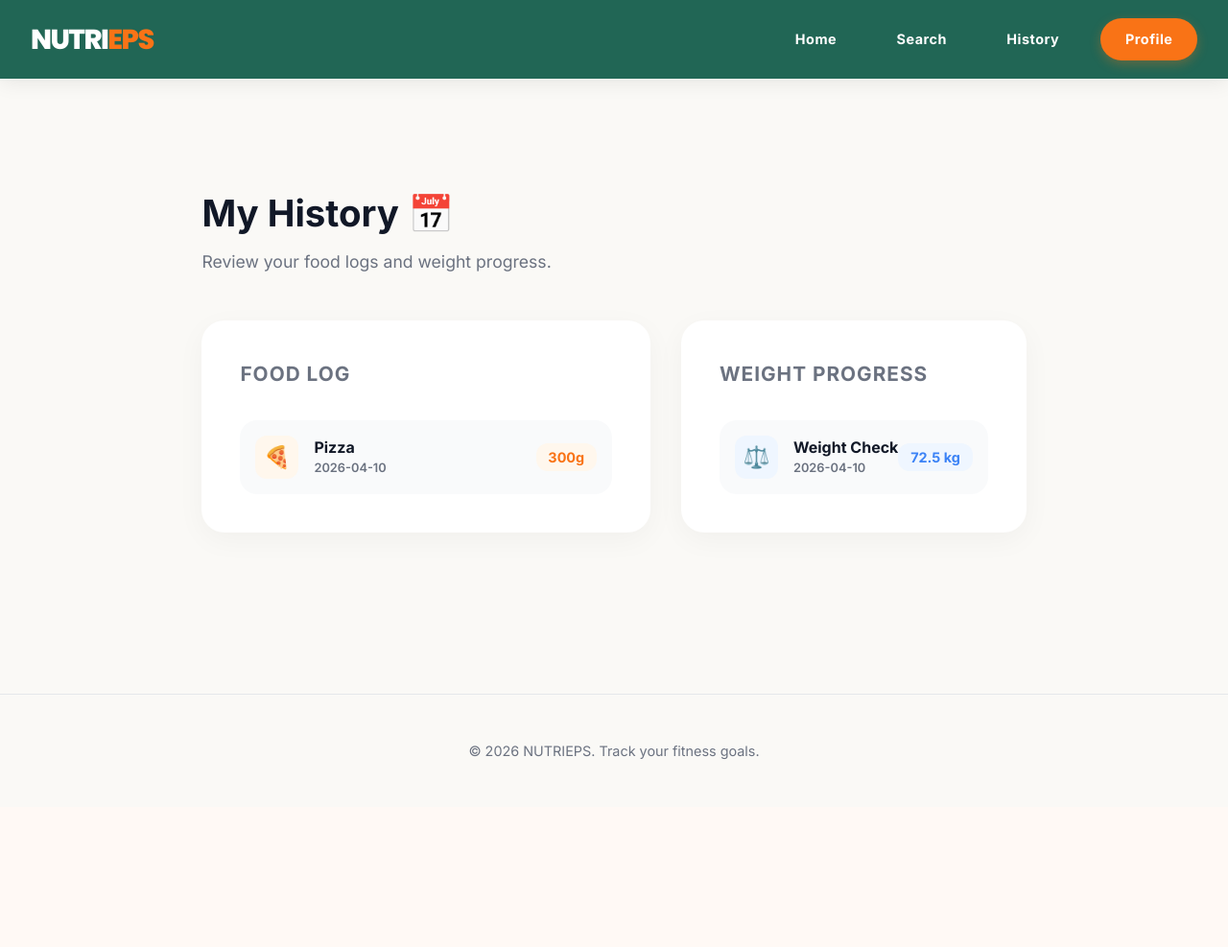
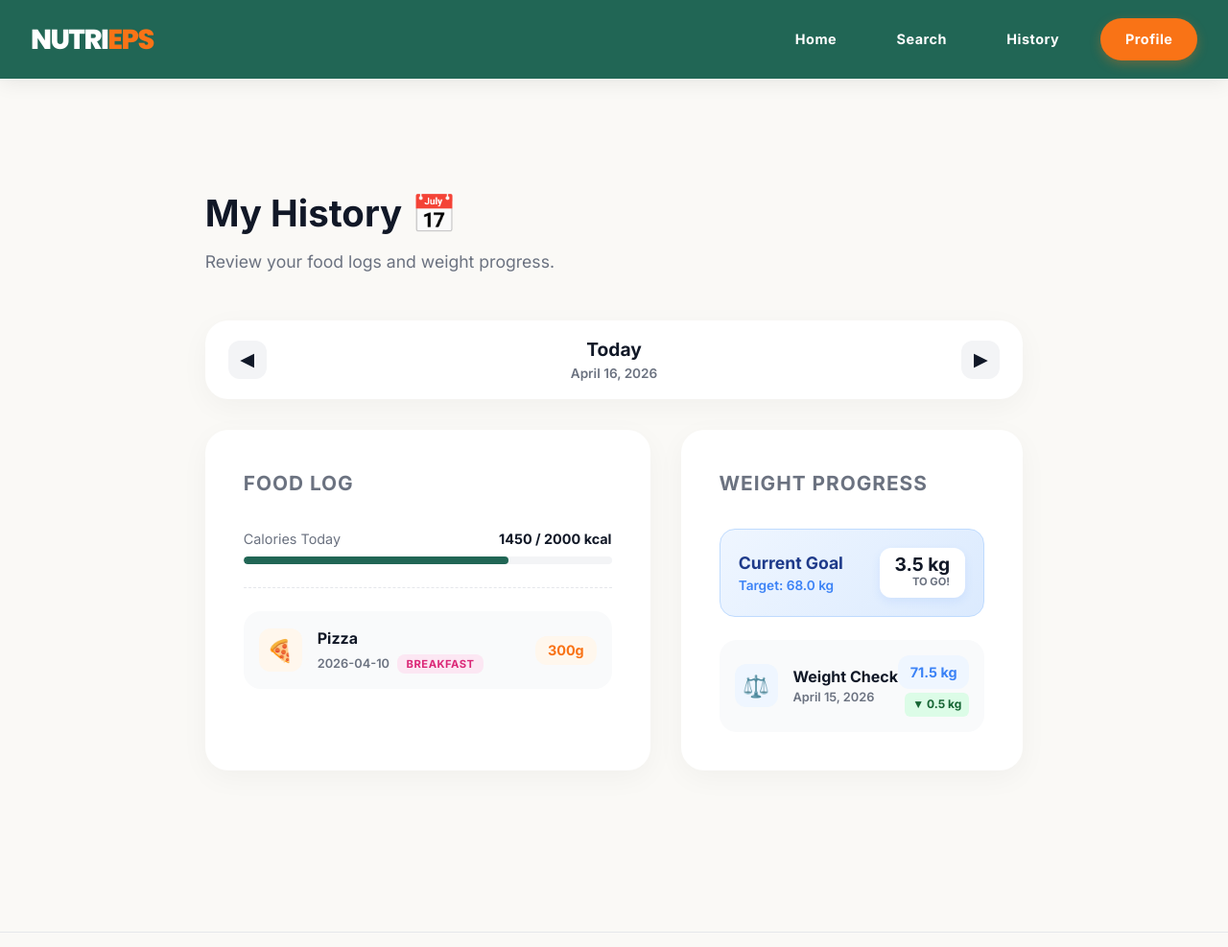
Before and after one commit to elori9/NutriEPS, a Django app: page /history/ in a window 1280 px wide. Shown: the top 987 px of the page at 96% size. Before the commit the page ends 792 px from the top, so only its background shows below. Run offline with Django 5.2, Linux system fonts and the light colour scheme.

Commit message:
history.html
-Updated the history.html with his styles in the css

```diff
--- a/nutrieps/static/nutrieps/style.css
+++ b/nutrieps/static/nutrieps/style.css
@@ -651,3 +651,168 @@ body {
     padding: 2rem 0;
     font-weight: 600;
 }
+
+/* Mini Progress Bar */
+.mini-progress-container {
+    margin-bottom: 1.5rem;
+    padding-bottom: 1.5rem;
+    border-bottom: 1px dashed #e5e7eb;
+}
+
+.mini-progress-info {
+    display: flex;
+    justify-content: space-between;
+    font-size: 0.9rem;
+    color: var(--color-text-gray);
+    margin-bottom: 0.5rem;
+}
+
+.mini-progress-info strong {
+    color: var(--color-text-dark);
+}
+
+.mini-progress-bar {
+    width: 100%;
+    height: 8px;
+    background-color: #f3f4f6;
+    border-radius: 10px;
+    overflow: hidden;
+}
+
+.mini-progress-fill {
+    height: 100%;
+    background-color: var(--color-primary-green);
+    border-radius: 10px;
+}
+
+/* Date Navigator */
+.date-navigator {
+    display: flex;
+    justify-content: space-between;
+    align-items: center;
+    padding: 1rem 1.5rem;
+    margin-bottom: 2rem;
+    background: var(--color-white);
+}
+
+.icon-btn {
+    background: #f3f4f6;
+    border: none;
+    width: 40px;
+    height: 40px;
+    border-radius: 12px;
+    cursor: pointer;
+    color: var(--color-text-dark);
+    font-size: 1.2rem;
+    transition: all 0.2s ease;
+}
+
+.icon-btn:hover {
+    background: var(--color-primary-green);
+    color: var(--color-white);
+}
+
+.date-center {
+    text-align: center;
+    display: flex;
+    flex-direction: column;
+}
+
+.date-title {
+    font-weight: 800;
+    font-size: 1.2rem;
+    color: var(--color-text-dark);
+}
+
+.date-subtitle {
+    font-size: 0.85rem;
+    color: var(--color-text-gray);
+    font-weight: 600;
+}
+
+/* Meal Tags */
+.meal-tag {
+    background-color: #fce7f3; /* Rosa muy clarito */
+    color: #db2777; /* Rosa oscuro */
+    font-size: 0.7rem;
+    font-weight: 800;
+    padding: 0.1rem 0.6rem;
+    border-radius: 8px;
+    text-transform: uppercase;
+    letter-spacing: 0.5px;
+}
+
+/* Resumen de objetivo de peso */
+.weight-goal-summary {
+    display: flex;
+    justify-content: space-between;
+    align-items: center;
+    background: linear-gradient(135deg, #eff6ff 0%, #dbeafe 100%); /* Degradado azul muy suave */
+    padding: 1.2rem;
+    border-radius: 16px;
+    margin-bottom: 1.5rem;
+    border: 1px solid #bfdbfe;
+}
+
+.wg-text {
+    display: flex;
+    flex-direction: column;
+}
+
+.wg-title {
+    font-weight: 800;
+    color: #1e3a8a;
+    font-size: 1.1rem;
+}
+
+.wg-subtitle {
+    font-size: 0.85rem;
+    color: #3b82f6;
+    font-weight: 600;
+}
+
+.wg-remaining {
+    text-align: right;
+    display: flex;
+    flex-direction: column;
+    background: var(--color-white);
+    padding: 0.5rem 1rem;
+    border-radius: 12px;
+    box-shadow: 0 4px 10px rgba(59, 130, 246, 0.1);
+}
+
+.wg-remaining strong {
+    color: var(--color-text-dark);
+    font-size: 1.2rem;
+    line-height: 1;
+}
+
+.wg-remaining span {
+    font-size: 0.7rem;
+    text-transform: uppercase;
+    color: var(--color-text-gray);
+    font-weight: 700;
+}
+
+/* Trend Badges para el Peso */
+.trend-badge {
+    font-size: 0.75rem;
+    font-weight: 800;
+    padding: 0.2rem 0.5rem;
+    border-radius: 6px;
+}
+
+.trend-down {
+    background-color: #dcfce7;
+    color: #166534; /* Has bajado! */
+}
+
+.trend-up {
+    background-color: #fee2e2;
+    color: #991b1b; /* Has subido */
+}
+
+.trend-neutral {
+    background-color: #f3f4f6;
+    color: #4b5563;
+}
--- a/templates/nutrieps/history.html
+++ b/templates/nutrieps/history.html
@@ -10,11 +10,30 @@
         <p>Review your food logs and weight progress.</p>
     </div>
 
+    <div class="date-navigator modern-card">
+        <button class="icon-btn">◀</button>
+        <div class="date-center">
+            <span class="date-title">Today</span>
+            <span class="date-subtitle">April 16, 2026</span>
+        </div>
+        <button class="icon-btn">▶</button>
+    </div>
+
     <div class="dash-summary-grid">
 
         <div class="summary-card modern-card">
             <div class="card-header">
                 <h3><strong>Food Log</strong></h3>
+            </div>
+
+            <div class="mini-progress-container">
+                <div class="mini-progress-info">
+                    <span>Calories Today</span>
+                    <strong>1450 / 2000 kcal</strong>
+                </div>
+                <div class="mini-progress-bar">
+                    <div class="mini-progress-fill" style="width: 72%;"></div>
+                </div>
             </div>
 
             {% if historical_records %}
@@ -24,7 +43,10 @@
                         <div class="history-icon bg-orange-light">🍕</div>
                         <div class="history-details">
                             <span class="history-name">{{ record.food.name }}</span>
-                            <span class="history-date">{{ record.date }}</span>
+                            <div style="display: flex; gap: 0.5rem; margin-top: 0.3rem;">
+                                <span class="history-date">{{ record.date }}</span>
+                                <span class="meal-tag">Breakfast</span>
+                            </div>
                         </div>
                         <div class="history-amount">
                             <span class="amount-pill pill-orange">{{ record.quantity }}g</span>
@@ -42,6 +64,17 @@
                 <h3><strong>Weight Progress</strong></h3>
             </div>
 
+            <div class="weight-goal-summary">
+                <div class="wg-text">
+                    <span class="wg-title">Current Goal</span>
+                    <span class="wg-subtitle">Target: 68.0 kg</span>
+                </div>
+                <div class="wg-remaining">
+                    <strong>3.5 kg</strong>
+                    <span>to go!</span>
+                </div>
+            </div>
+
             {% if weight_history %}
                 <div class="history-list">
                     {% for weight in weight_history %}
@@ -49,10 +82,11 @@
                         <div class="history-icon bg-blue-light">⚖️</div>
                         <div class="history-details">
                             <span class="history-name">Weight Check</span>
-                            <span class="history-date">{{ weight.date }}</span>
+                            <span class="history-date">April 15, 2026</span>
                         </div>
-                        <div class="history-amount">
-                            <span class="amount-pill pill-blue">{{ weight.weight }} kg</span>
+                        <div class="history-amount" style="display: flex; flex-direction: column; align-items: flex-end; gap: 0.3rem;">
+                            <span class="amount-pill pill-blue">71.5 kg</span>
+                            <span class="trend-badge trend-down">▼ 0.5 kg</span>
                         </div>
                     </div>
                     {% endfor %}
```
